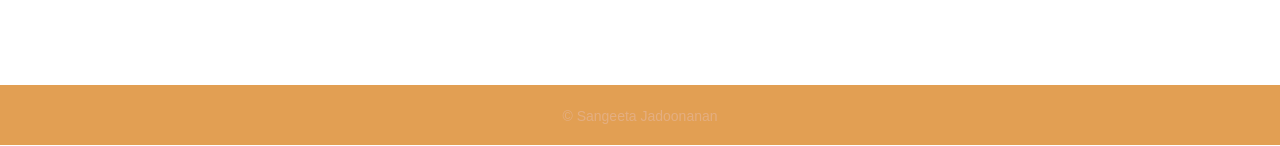
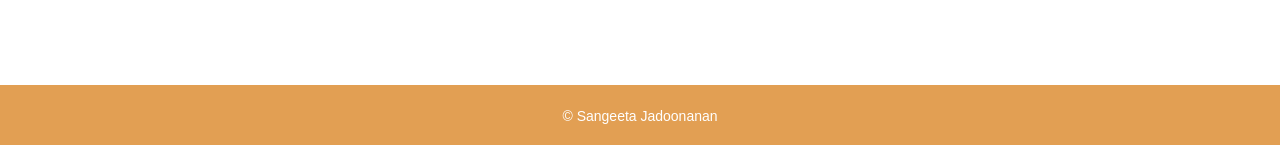
Before and after one commit to GitSomeCode/TagData, a Django app: page /contact/ in a window 1280 px wide. Shown: the part 655-801 px from the top of the page. Run offline with Django 3.2, Linux system fonts and the light colour scheme; some libraries are stand-ins or nearby versions; some web fonts are replaced.

Commit message:
change footer link style

```diff
--- a/tags/static/tags/css/stickyfooter.css
+++ b/tags/static/tags/css/stickyfooter.css
@@ -25,3 +25,12 @@ body {
 .container .text-muted {
   margin: 20px 0;
 }
+
+.text-muted > a{
+    text-decoration: none;
+    color: #ffffff !important;
+}
+
+.text-muted > a:active, .text-muted > a:hover{
+    color: #aa6317 !important;
+}
```
